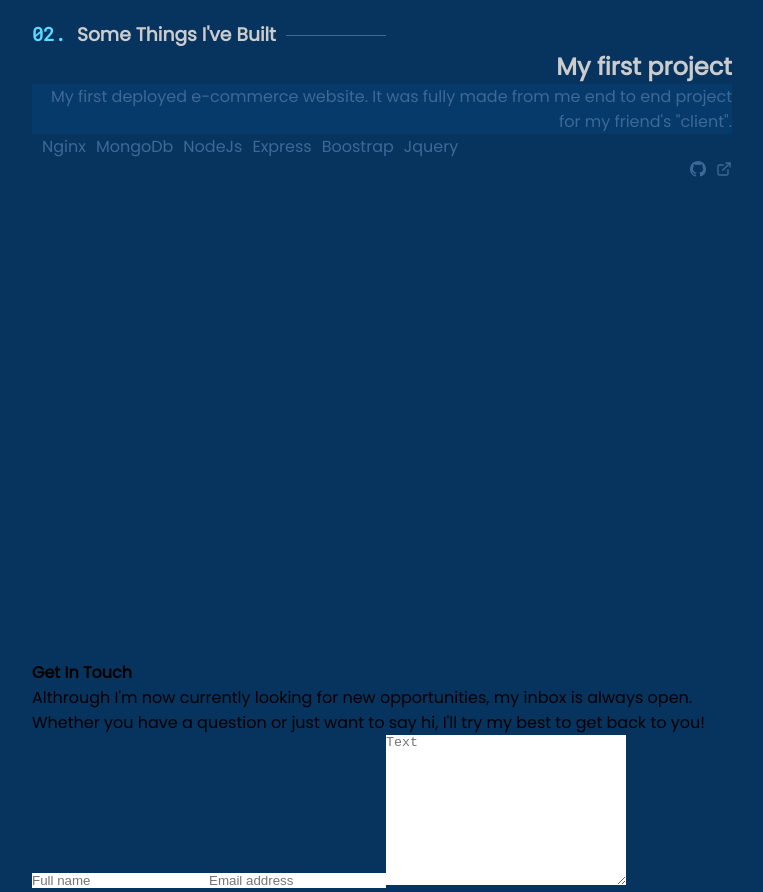
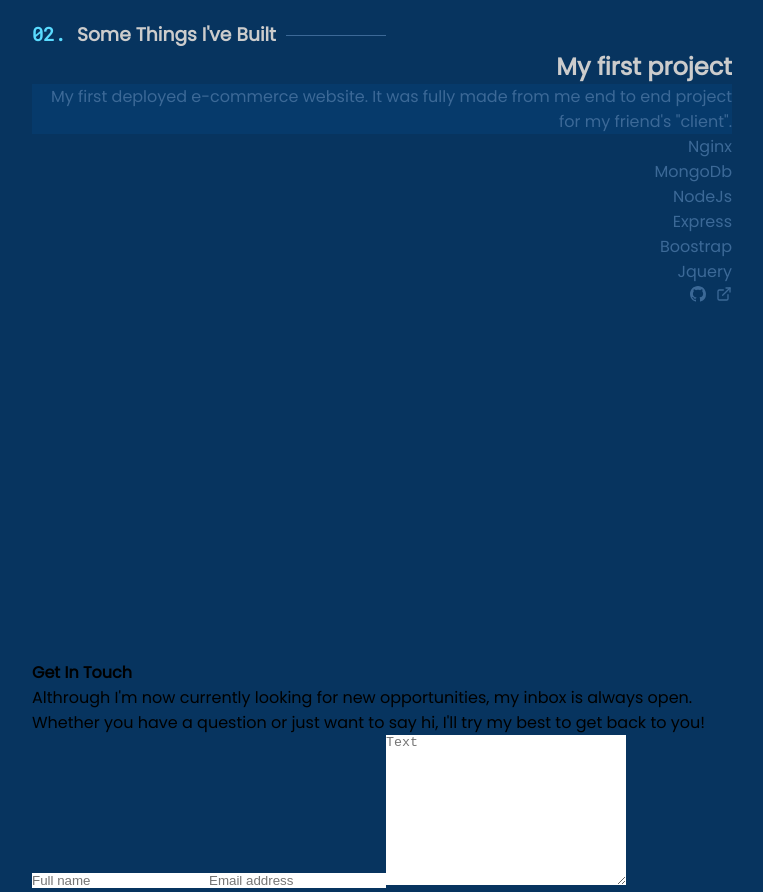
Before and after one commit to StroverIT/portfolio, a React (Create React App) app: page / in a window 1280 px wide. Shown: the part 1420-2312 px from the top of the page, without its empty margins (258-1021 px from the left). Built offline with nearby package versions, Linux system fonts and the light colour scheme.

Commit message:
fixing the sctructure

```diff
--- a/src/components/projects/Projects.jsx
+++ b/src/components/projects/Projects.jsx
@@ -14,7 +14,7 @@ const Projects = () => {
                   <p>
                       My first deployed e-commerce website. It was fully made from me end to end project for my friend's "client".
                   </p>
-                  <ul className="technologies-left d-flex">
+                  <ul className="technologies-left">
                         <li>Nginx</li>
                         <li>MongoDb</li>
                         <li>NodeJs</li>
```
